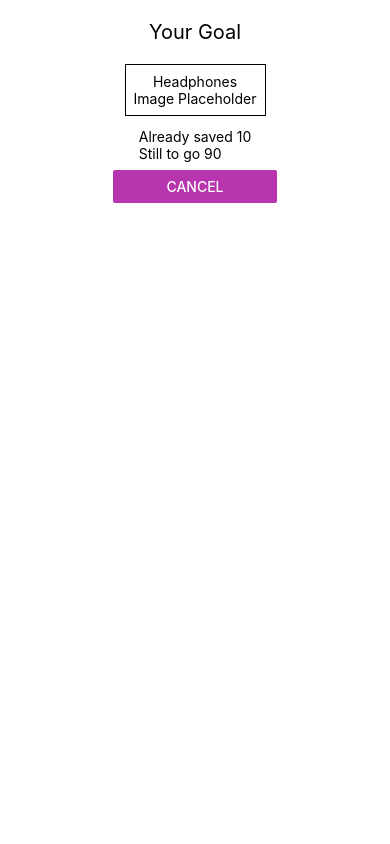
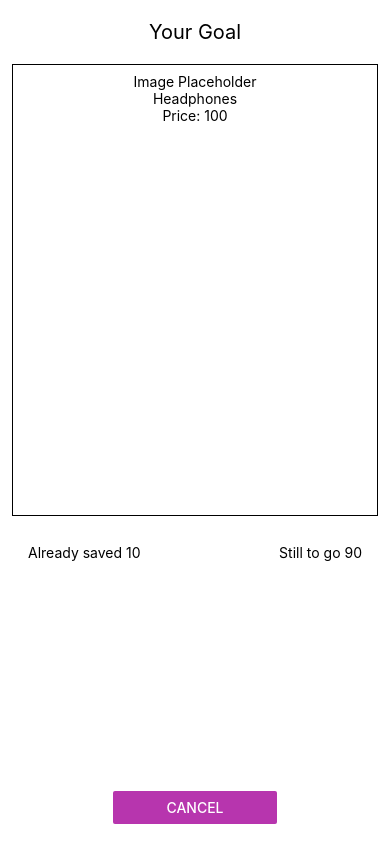
Before and after one commit to krisograbek/kill-da-habit, a React Native app: screen / in a window 390 px wide. Both pictures are taken after a click on the element 158 px from the left and 89 px from the top of the page. Built offline with nearby package versions, Linux system fonts and the light colour scheme.

Commit message:
close modal with back button, try to change progress bar

```diff
--- a/App.js
+++ b/App.js
@@ -15,7 +15,9 @@ export default function App() {
   return (
     <View style={styles.appContainer}>
       <Header>
-        <ProgressBar progress={0.3} setShowGoalVisible={setIsGoalModalVisible} />
+        <Pressable style={styles.progressContainer} onPress={() => setIsGoalModalVisible(true)}>
+          <ProgressBar progress={0.3} setShowGoalVisible={setIsGoalModalVisible} />
+        </Pressable>
         <Pressable style={styles.button} onPress={() => setCreateHabitVisible(true)}>
           <Text style={styles.buttonText}>+</Text>
         </Pressable>
@@ -35,6 +37,11 @@ const styles = StyleSheet.create({
     alignItems: 'center',
     justifyContent: 'center',
   },
+  progressContainer: {
+    flex: 1,
+    height: '80%',
+    margin: 12,
+  },
   button: {
     borderRadius: 50,
     backgroundColor: theme.colors.secondary,
--- a/components/HabitForm.js
+++ b/components/HabitForm.js
@@ -70,7 +70,7 @@ const HabitForm = ({ isVisible, setIsVisible, setHabitList }) => {
   }
 
   return (
-    <Modal testID='modal' visible={isVisible} animationType="slide">
+    <Modal testID='modal' visible={isVisible} animationType="slide" onRequestClose={handleOnClose}>
       <View style={styles.formContainer}>
         <Text style={{ fontSize: 20, marginVertical: 16, textAlign: 'center' }}>
           Add the habit you want to break
--- a/components/ProgressBar.js
+++ b/components/ProgressBar.js
@@ -2,19 +2,14 @@ import React, { useState } from 'react'
 import { Pressable, StyleSheet, Text, View } from 'react-native';
 import { theme } from '../global.styles';
 
-const ProgressBar = ({ progress, setShowGoalVisible }) => {
+const ProgressBar = ({ progress, mainStyles }) => {
   return (
-    // <View >
-    <Pressable style={styles.mainContainer} onPress={() => setShowGoalVisible(true)}>
+    <View style={[styles.mainContainer, mainStyles]}>
       <View style={[styles.leftSide, { flex: progress }]}>
       </View>
       <View style={[styles.rightSide, { flex: (1 - progress) }]}>
       </View>
-      {/* <Text style={styles.text}>
-        {progress}
-      </Text> */}
-    </Pressable>
-    // </View>
+    </View>
   )
 }
 
@@ -22,13 +17,11 @@ export default ProgressBar;
 
 const styles = StyleSheet.create({
   mainContainer: {
-    flex: 2,
+    // flex: 1,
     flexDirection: 'row',
     alignItems: 'stretch',
     paddingHorizontal: 8,
-    // paddingTop: 6,
-    height: '80%',
-    margin: 6,
+    paddingTop: 6,
   },
   leftSide: {
     borderTopLeftRadius: 8,
--- a/components/SavingGoal.js
+++ b/components/SavingGoal.js
@@ -1,13 +1,14 @@
 import React from 'react'
 import { Button, Modal, StyleSheet, Text, View } from 'react-native';
 import { theme } from '../global.styles';
+import ProgressBar from './ProgressBar';
 
 const SavingGoal = ({ isVisible, setIsVisible, goal, saved }) => {
   const handleOnClose = () => {
     setIsVisible(false);
   }
   return (
-    <Modal visible={isVisible} animationType='slide'>
+    <Modal visible={isVisible} animationType='slide' onRequestClose={handleOnClose} >
       <View style={styles.mainContainer}>
         <View style={styles.titleContainer}>
           <Text style={styles.titleText}>
@@ -17,21 +18,29 @@ const SavingGoal = ({ isVisible, setIsVisible, goal, saved }) => {
         <View style={styles.goalContainer}>
           <View>
             <Text>
+              Image Placeholder
+            </Text>
+          </View>
+          <View>
+            <Text>
               {goal.name}
             </Text>
           </View>
           <View>
             <Text>
-              Image Placeholder
+              Price: {goal.price}
             </Text>
           </View>
         </View>
-        <View>
+        <View style={styles.progressContainer}>
           <Text>
             Already saved {saved}
           </Text>
           <Text>Still to go {goal.price - saved}</Text>
         </View>
+        {/* <View style={styles.progressBar}> */}
+        <ProgressBar progress={saved / goal.price} mainStyles={{}} />
+        {/* </View> */}
         <View style={styles.button}>
           <Button testID='closeButton' title='Cancel' onPress={handleOnClose} color={theme.colors.secondary} />
         </View>
@@ -56,10 +65,22 @@ const styles = StyleSheet.create({
     fontSize: 20,
   },
   goalContainer: {
+    flex: 2,
+    width: "100%",
     alignItems: 'center',
     padding: 8,
     margin: 12,
     borderWidth: 1,
+  },
+  progressContainer: {
+    flex: 1,
+    width: "100%",
+    flexDirection: "row",
+    justifyContent: "space-between",
+    padding: 16,
+  },
+  progressBar: {
+    flex: 1,
   },
   button: {
     width: '45%',
```
